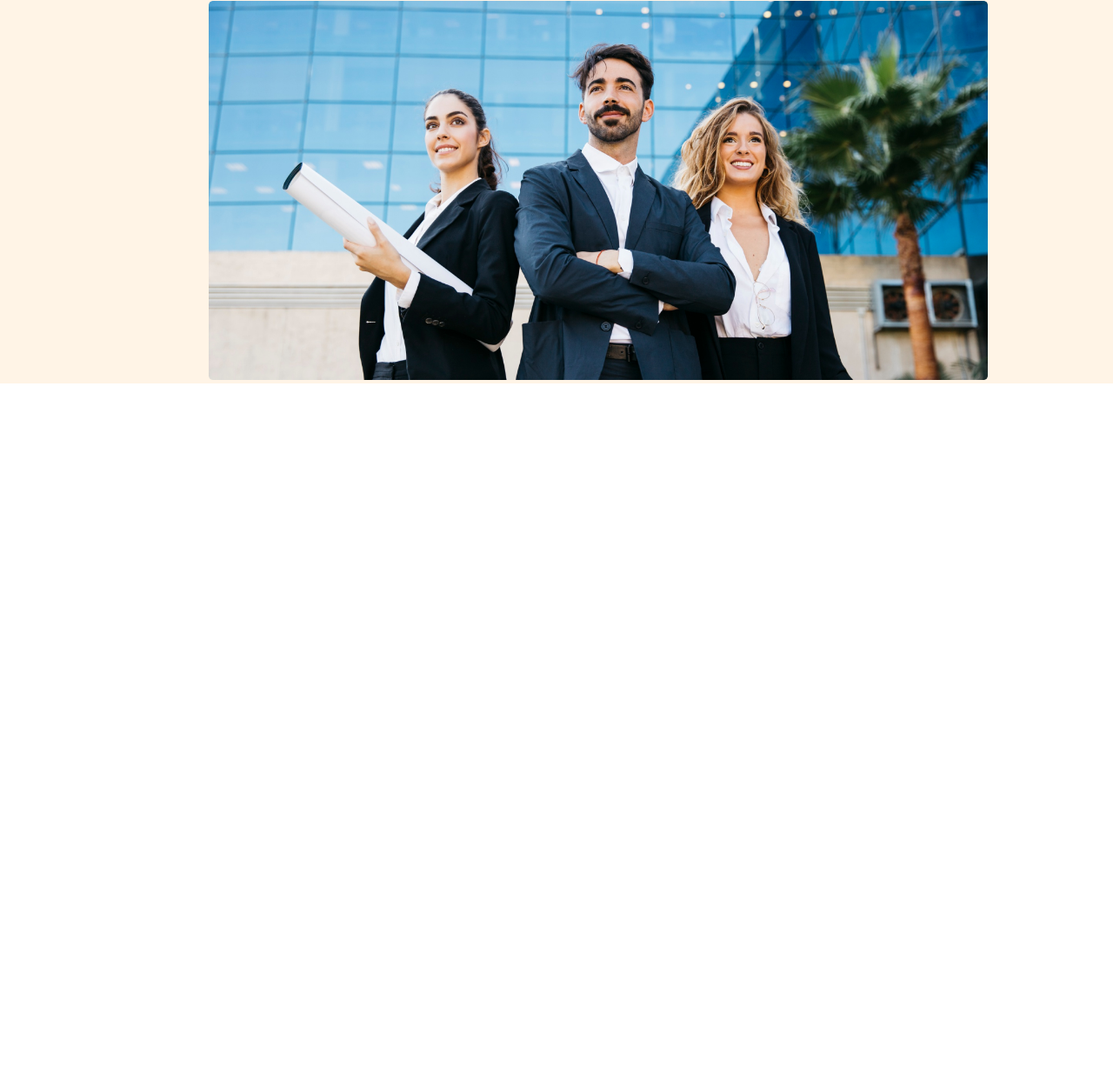
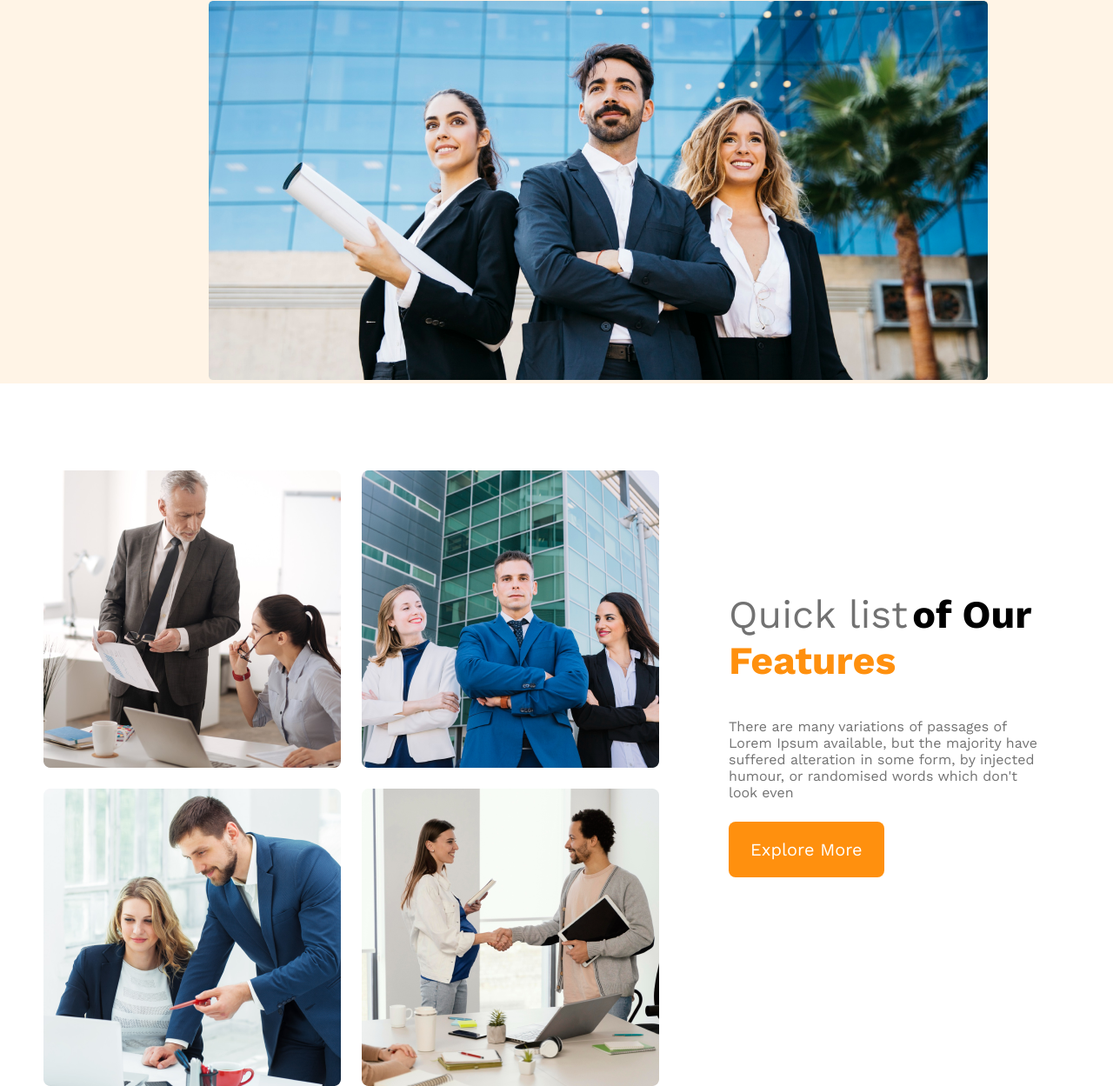
Before and after one commit to arisajinnat/G3-Architects, a plain HTML site: page index.html in a window 1280 px wide. Shown: the part 436-1685 px from the top of the page at 87% size. Before the commit the page ends 877 px from the top, so only its background shows below. Drawn offline with nearby package versions, Linux system fonts and the light colour scheme.

Commit message:
added team feature section

```diff
--- a/index.html
+++ b/index.html
@@ -7,6 +7,7 @@
     <link rel="stylesheet" href="styles/architect.css">
 </head>
 <body>
+    <!-- Header Start -->
     <header>
        <div class="header-section">
         <nav>
@@ -30,12 +31,29 @@
             </div>
                 <img class="banner-img" src="images/banner.png" alt="">
         </div>
+    </header>
+    <!--Header End  -->
 
+    <!-- main start -->
+    <main>
+   <!-- teams section -->
+   <section class="team-container">
+    <div class="team-img-container">
+        <img src="images/team1.png" alt="">
+        <img src="images/team2.png" alt="">
+        <img src="images/team3.png" alt="">
+        <img src="images/team4.png" alt="">
 
+    </div>
+    <div class="team-content">
+        <h3 class="team-title"><span class="text-1st">Quick list</span> <span class="mid-text">of Our</span><span class="last-text"> Features</span></h3>
+        <p class="team-description">There are many variations of passages of Lorem Ipsum available, but the majority have suffered alteration in some form, by injected humour, or randomised words which don't look even</p>
+        <button class="btn-primary">Explore More</button>
 
+    </div>
+   </section>
 
-    </header>
-    <main></main>
+    </main>
     <footer></footer>
 </body>
 </html>
--- a/styles/architect.css
+++ b/styles/architect.css
@@ -138,3 +138,44 @@ nav a {
     }
 
 }
+
+/* main styles */
+/* team features style */
+.team-container{
+    display: flex;
+    align-items: center;
+}
+.team-img-container{
+    display: grid;
+    grid-template-columns: repeat(2,1fr);
+    gap: 1.5rem;
+    margin-left: 3.125rem;
+    margin-top: 6.25rem;
+}
+.team-content{
+    padding-left: 5rem;
+    padding-right: 5rem;
+
+}
+ /* Team content text style */
+ .team-title{
+    margin-bottom: 2.5rem;
+ }
+ .text-1st{
+    font-weight: 500;
+    color: #727272;
+    font-size: 2.8rem;
+ }
+ .mid-text{
+
+    font-size: 2.8rem;
+    font-weight: bold;
+ }
+ .last-text{
+    font-size: 2.8rem;
+    color: #FF900E;
+ }
+ .team-description{
+    margin-bottom: 1.5rem;
+    color: #727272;
+ }
```
